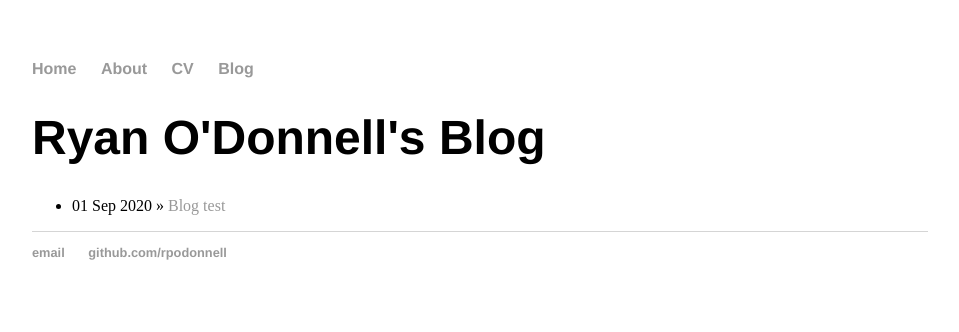
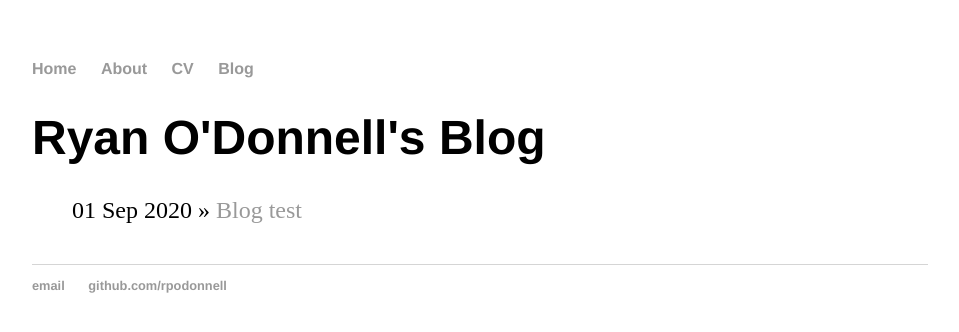
Before and after one commit to rpodonnell/rpodonnell.github.io, a Jekyll site: the page built from blog/index.html, in a window 1280 px wide. Shown: the top 332 px of the page, without its empty margins (160-1119 px from the left). Built offline with Jekyll 4.4.1, drawn with Linux system fonts in a browser that asks for light colours.

Commit message:
Update index.html

```diff
--- a/blog/index.html
+++ b/blog/index.html
@@ -3,7 +3,7 @@ layout: default
 title: Ryan O'Donnell's Blog
 ---
 	<h1>{{ page.title }}</h1>
-	<ul class="_posts">
+	<ul class="posts">
 
 	  {% for post in site.posts %}
 	    <li><span>{{ post.date | date_to_string }}</span> » <a href="{{ post.url }}" title="{{ post.title }}">{{ post.title }}</a></li>
```
